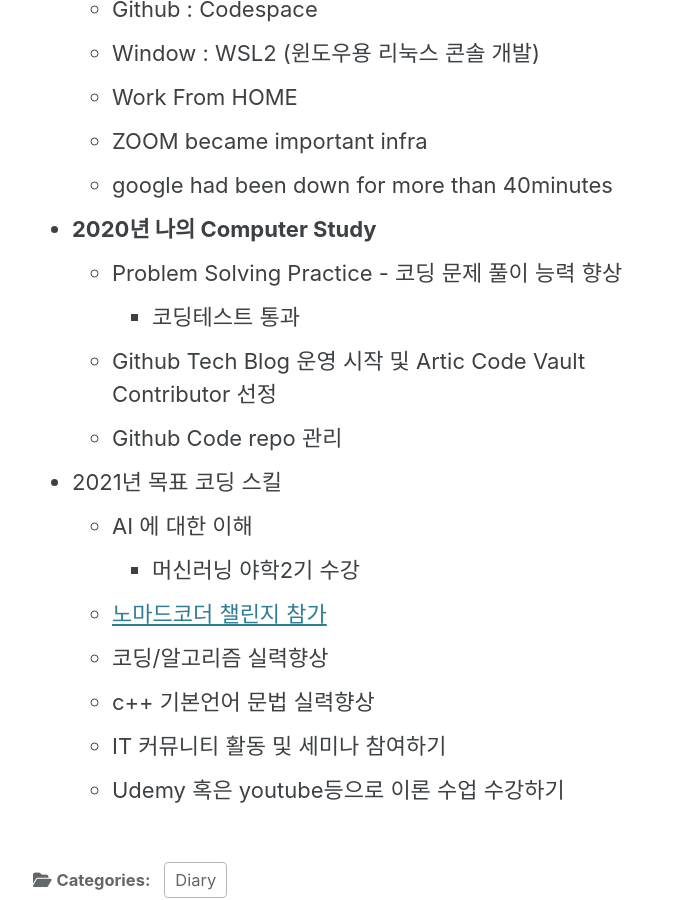
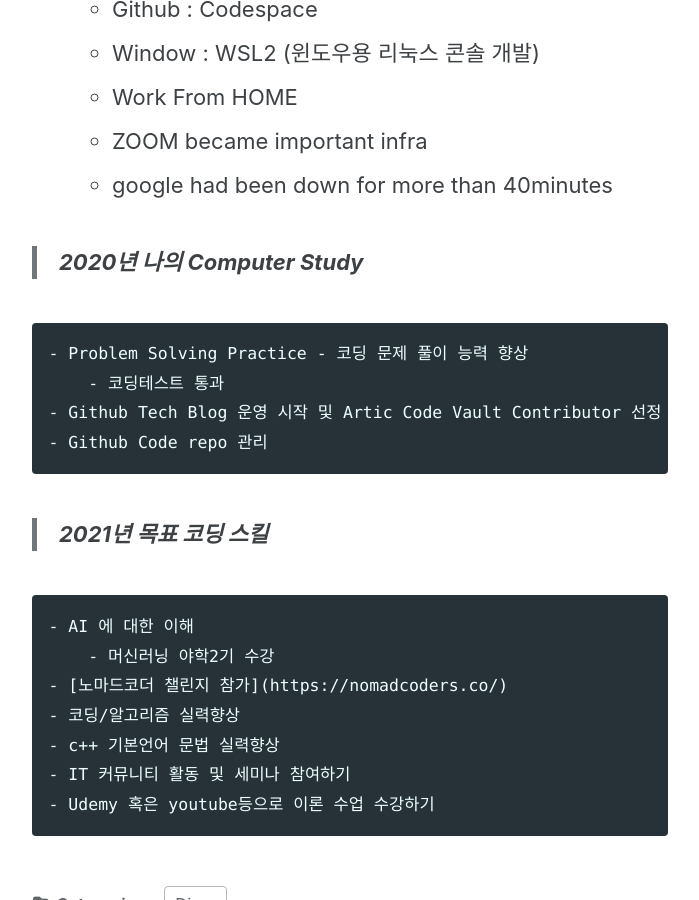
Before and after one commit to sujinsjlee/TIL, a Jekyll site: the page built from _posts/Diary/2020-12-31-Diary.md, in a window 1280 px wide and 900 px high, scrolled down 1204 px. Shown: the whole window, without its empty margins (290-989 px from the left). Built offline with Jekyll 4.4.1, drawn with Linux system fonts in a browser that asks for light colours; cached includes are drawn as plain includes; nearby versions of some CDN libraries.

```diff
--- a/_posts/Diary/2020-12-31-Diary.md
+++ b/_posts/Diary/2020-12-31-Diary.md
@@ -16,14 +16,14 @@ publish: false
 
 - 2020년 기준 연봉을 많이 받는 programming language
     - Global 기준
-    1. Perl
-    2. Scala
-    3. Go
-    4. Rust
-    5. Ruby
+        1. Perl
+        2. Scala
+        3. Go
+        4. Rust
+        5. Ruby
     - US기준
-    1. Scala
-    2. Go
+        1. Scala
+        2. Go
 
 -  2020년 기준 수요가 가장 많은 programming language
     1. Go
@@ -39,13 +39,17 @@ publish: false
     - ZOOM became important infra
     - google had been down for more than 40minutes
 
-- **2020년 나의 Computer Study**
+> **2020년 나의 Computer Study**
+
+
     - Problem Solving Practice - 코딩 문제 풀이 능력 향상
         - 코딩테스트 통과
     - Github Tech Blog 운영 시작 및 Artic Code Vault Contributor 선정
     - Github Code repo 관리
 
-- 2021년 목표 코딩 스킬
+> **2021년 목표 코딩 스킬**
+
+
     - AI 에 대한 이해
         - 머신러닝 야학2기 수강
     - [노마드코더 챌린지 참가](https://nomadcoders.co/)
```
